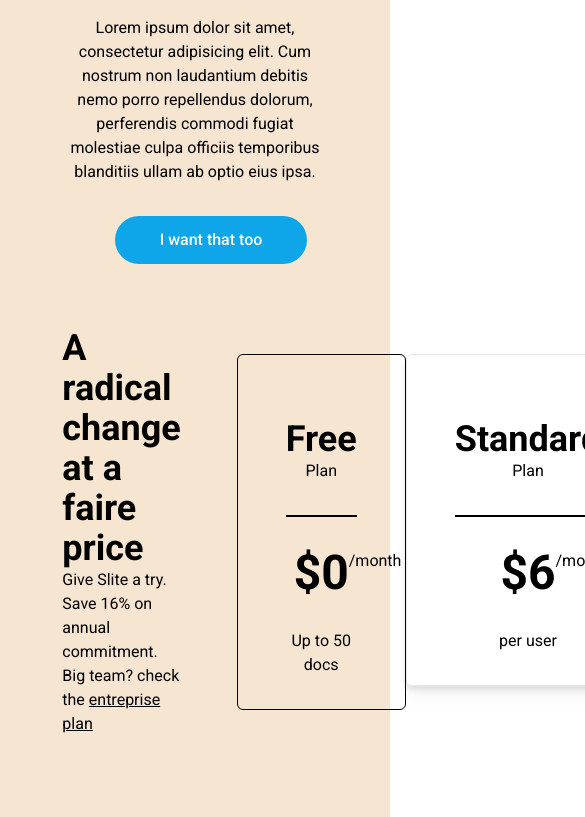
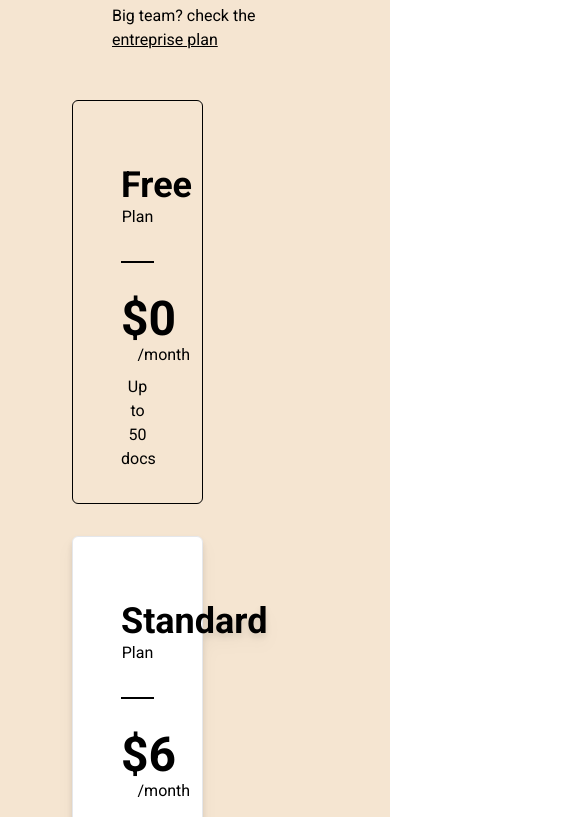
Before and after one commit to Faizarabhi/MyTest, a Vue app: page / in a window 390 px wide. Shown: the part 3307-4124 px from the top of the page, 585 px wide, since content can reach past the window. Built offline with nearby package versions, Linux system fonts and the light colour scheme; a web font is replaced by a local one.

Commit message:
update layout

```diff
--- a/src/App.vue
+++ b/src/App.vue
@@ -1,16 +1,24 @@
 <template>
-  <div class="bg-[#f5e5d1]">
-<Navbar/>
-<Home/>
-</div>
+  <!-- <div class="bg-[#f5e5d1]">
+    <Home/>
+  </div> -->
+
+  <div id="app" class="bg-[#f5e5d1]">
+    <!-- <Navbar/> -->
+
+    <!-- Your main layout and template go here -->
+    <router-view />
+  </div>
 </template>
 
+
+
 <script>
-import Navbar from './components/nav-bar.vue'
+
 import Home from './pages/LandingPage.vue'
 export default {
-  components:{
-    Navbar,
+  components: {
+
     Home
   }
 }
--- a/src/components/Home/price-section.vue
+++ b/src/components/Home/price-section.vue
@@ -1,11 +1,11 @@
 <template>
-    <div class="flex justify-center items-center mx-16">
+    <div class="sm:flex justify-center items-center mx-16">
         <div class="p-12 gap-4">
             <div class="font-bold  text-4xl">A radical change at a faire price</div>
             <div>Give Slite a try. Save 16% on annual commitment.</div>
             <div>Big team? check the <span class="underline">entreprise plan</span></div>
         </div>
-        <div class="w-1/2 mx-2 flex justify-evenly  text-center">
+        <div class="w-1/2 mx-2 md:flex  justify-evenly  text-center">
             <div class="border px-12 border-black h-full p-8 rounded-md">
                 <div class="border-b-2 py-8 border-black">
 
@@ -20,7 +20,7 @@
                 </div>
             </div>
 
-            <div class="border px-12 bg-white drop-shadow-lg h-full p-8 rounded-md">
+            <div class="border px-12 bg-white drop-shadow-lg mt-8 md:mt-0 h-full p-8 rounded-md">
                 <div class="border-b-2 py-8 border-black">
 
                     <div class=" font-bold text-4xl">Standard</div>
--- a/src/components/foo-ter.vue
+++ b/src/components/foo-ter.vue
@@ -68,9 +68,9 @@
                 </ul>
             </div>
         </div>
-        <div class="flex flex-col justify-between gap-4 ">
+        <div class="sm:flex justify-between gap-4 ">
             <div class="">Lorem ipsum dolor sit.</div>
-            <div class="">Lorem ipsum dolor sit.</div>
+            <div class="">&copy; Lorem ipsum dolor sit.</div>
         </div>
     </div>
 </template>
--- a/src/components/nav-bar.vue
+++ b/src/components/nav-bar.vue
@@ -25,6 +25,7 @@
   </template>
 <script>
 import buttonBlue from './Button/button-blue.vue'
+
 export default {
   components: {
     buttonBlue,
--- a/src/layouts/homeLayouts.vue
+++ b/src/layouts/homeLayouts.vue
@@ -1,3 +1,24 @@
 <template>
+    <div>
+        <!-- <navBar /> -->
 
+        <slot>
+            <LandingPage />
+        </slot>
+
+        <fooTer />
+    </div>
 </template>
+<script>
+import navBar from '../components/nav-bar.vue';
+import fooTer from '../components/foo-ter.vue';
+import LandingPage from '../pages/LandingPage.vue'
+export default {
+    components: {
+        navBar,
+        fooTer,
+        LandingPage
+    }
+
+};
+</script>
--- a/src/main.js
+++ b/src/main.js
@@ -1,8 +1,8 @@
 import { createApp } from 'vue'
 import './style.css'
 import App from "./App.vue";
-// import router from "./router";
+import router from "./router";
 
 createApp(App)
-// .use(router)
+.use(router)
 .mount("#app");
--- a/src/pages/LandingPage.vue
+++ b/src/pages/LandingPage.vue
@@ -1,14 +1,11 @@
 <template>
-  <div class="" >
-  <mainPage/>
- <productView/>
- <discussionView/>
- <communicationView/>
- <priceView/>
- <teamSay/>
- <templateView/>
- <fooTer/>
- </div>
+  <mainPage />
+  <productView />
+  <discussionView />
+  <communicationView />
+  <priceView />
+  <teamSay />
+  <templateView />
 </template>
 
 <script>
@@ -17,9 +14,8 @@ import productView from '../components/Home/product-section.vue';
 import discussionView from '../components/Home/discussion-section.vue';
 import teamSay from '../components/Home/team-section.vue';
 import communicationView from '../components/Home/communication-section.vue';
-import  templateView from '../components/Home/template-section.vue';
-import  priceView from '../components/Home/price-section.vue';
-import fooTer from '../components/foo-ter.vue';
+import templateView from '../components/Home/template-section.vue';
+import priceView from '../components/Home/price-section.vue';
 export default {
   components: {
     mainPage,
@@ -29,7 +25,6 @@ export default {
     communicationView,
     templateView,
     priceView,
-    fooTer
   }
 }
 </script>
--- a/src/router/index.js
+++ b/src/router/index.js
@@ -4,21 +4,21 @@ import LandingPage from '../pages/LandingPage.vue'
 import HomeLayouts from '../layouts/homeLayouts.vue'
 const routes = [
     {
-        // path: '/',
-        // name: 'LandingPage',
-        // component: LandingPage,
-        // // meta: {Layout : LandingPage}
         path: '/',
         component: HomeLayouts,
         children: [
+            {
+                path: "",
+                component: LandingPage,
+                name: 'LandingPage',
+            },
+        ]
 
-          { path: '', component: HelloWorld },
-        ],
     }
 ];
 
 const router = createRouter({
-    history: createWebHistory(process.env.BASE_URL),
+    history: createWebHistory('/'),
     routes
 });
 
```
